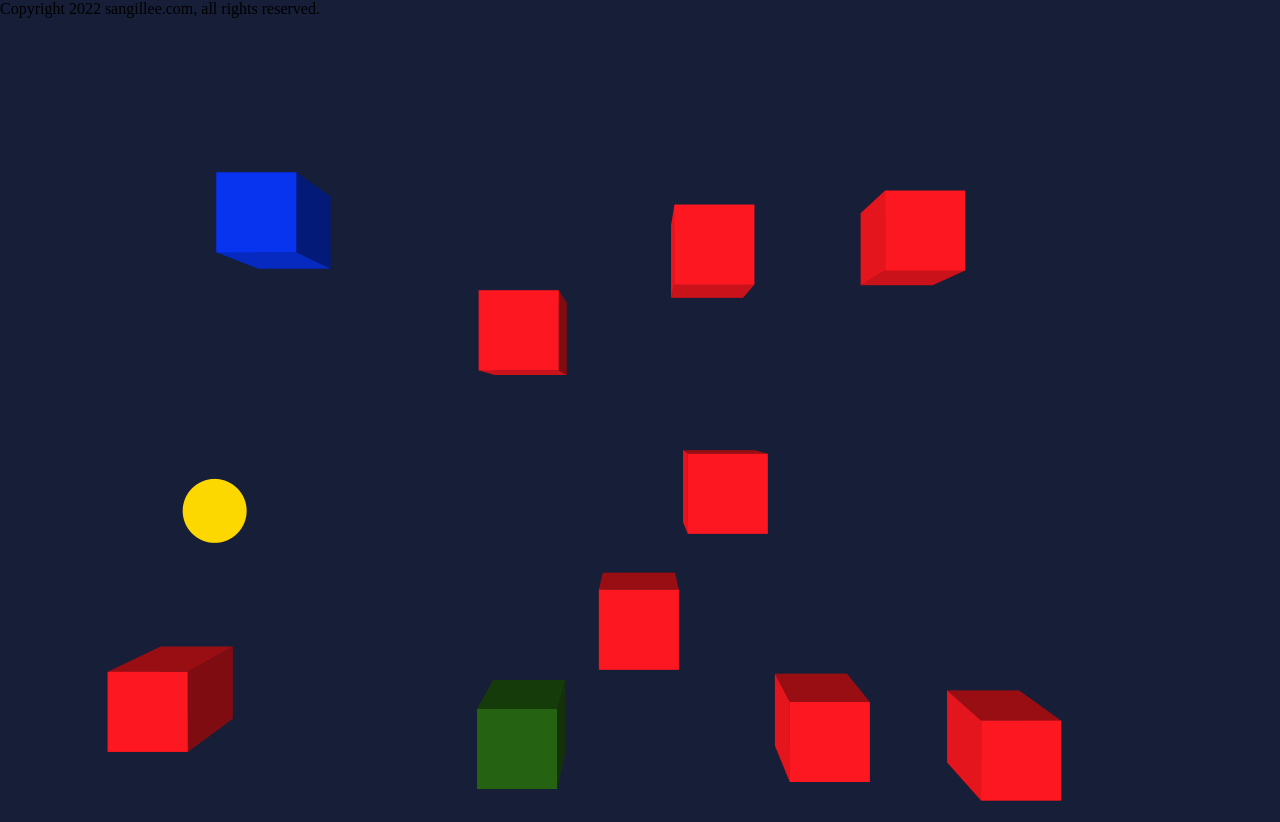
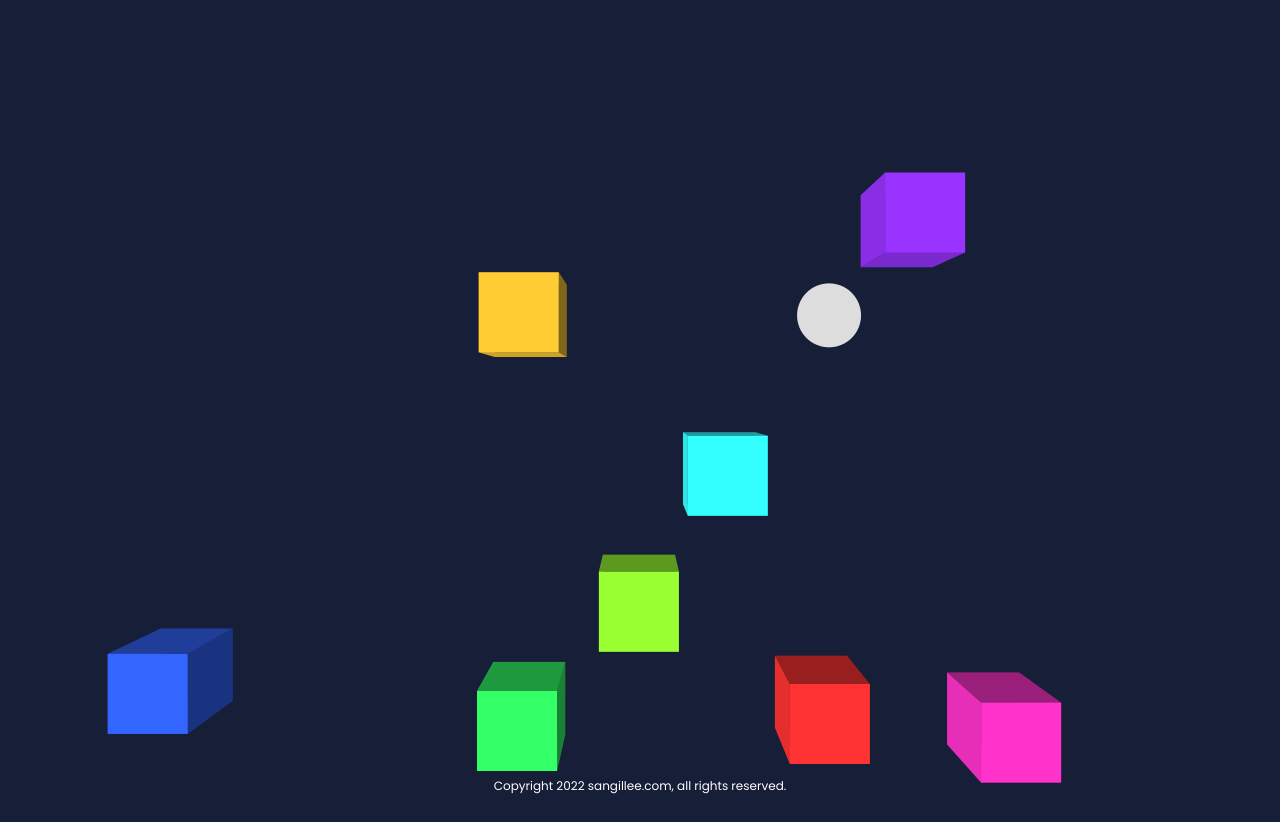
Before and after one commit to lee-sangil/BouncingBall, a plain HTML site: page index.html in a window 1280 px wide. Drawn offline with nearby package versions, Linux system fonts and the light colour scheme; files that its build step writes are made by us from their sources.

Commit message:
Play piano sounds

```diff
--- /dev/null
+++ b/css/reset.scss
@@ -0,0 +1,65 @@
+/* http://meyerweb.com/eric/tools/css/reset/
+   v2.0 | 20110126
+   License: none (public domain)
+*/
+
+:root{
+    --debug-mode: 1;
+}
+
+html, body, div, span, applet, object, iframe,
+h1, h2, h3, h4, h5, h6, p, blockquote, pre,
+a, abbr, acronym, address, big, cite, code,
+del, dfn, em, img, ins, kbd, q, s, samp,
+small, strike, strong, sub, sup, tt, var,
+b, u, i, center,
+dl, dt, dd, ol, ul, li,
+fieldset, form, label, legend,
+table, caption, tbody, tfoot, thead, tr, th, td,
+article, aside, canvas, details, embed,
+figure, figcaption, footer, header, hgroup,
+menu, nav, output, ruby, section, summary,
+time, mark, audio, video {
+    margin: 0;
+    padding: 0;
+    border: 0;
+    font-size: 100%;
+    font: inherit;
+    vertical-align: baseline;
+}
+/* HTML5 display-role reset for older browsers */
+article, aside, details, figcaption, figure,
+footer, header, hgroup, menu, nav, section {
+    display: block;
+}
+body {
+    line-height: 1;
+}
+ol, ul {
+    list-style: none;
+}
+blockquote, q {
+    quotes: none;
+}
+blockquote:before, blockquote:after,
+q:before, q:after {
+    content: '';
+    content: none;
+}
+table {
+    border-collapse: collapse;
+    border-spacing: 0;
+}
+
+#copyright{
+    position: fixed;
+    color: white;
+    font-family: 'Poppins', sans-serif;
+    font-weight: 400;
+    font-size: 1.5vh;
+    text-align: center;
+    width: 100%;
+    bottom: 0%;
+    margin-bottom: 1vh;
+    z-index: 100;
+}
--- a/index.html
+++ b/index.html
@@ -9,13 +9,14 @@
 
         <link href="https://fonts.gstatic.com" type="text/css" rel="preconnect">
         <link href="https://fonts.googleapis.com/css2?family=Poppins:wght@400;800&display=swap" type="text/css" rel="stylesheet">
-        <link href="../../common/reset.css" type="text/css" rel="stylesheet">
+        <link href="css/reset.css" type="text/css" rel="stylesheet">
         <link href="css/style.css" type="text/css" rel="stylesheet">
 
         <script src="js/app.js" type="module"></script>
         <script src="https://ajax.googleapis.com/ajax/libs/jquery/3.5.1/jquery.min.js"></script>
     </head>
     <body>
+        <audio id="myAudio" src="./assets/do.wav"></audio>
         <div id="copyright">
             <p>Copyright 2022 sangillee.com, all rights reserved.</p>
         </div>
--- a/js/Ball.js
+++ b/js/Ball.js
@@ -17,7 +17,7 @@ export class Ball{
         for (let i = 0; i < obstacles.num_obstacle; ++i)
             this.bounceObstacle(obstacles.nth_child[i]);
 
-        ctx.fillStyle = "#fdd700";
+        ctx.fillStyle = "#dddddd";
         ctx.beginPath();
         ctx.arc(this.x, this.y, this.radius, 0, 2 * Math.PI);
         ctx.fill();
@@ -46,12 +46,12 @@ export class Ball{
             this.vy = Math.sign(this.y - obstacle.eff_y) * Math.abs(this.vy);
             this.y += this.vy;
             // window.navigator.vibrate(5); // iOS does not support this function.
-            obstacle.changeColor();
+            obstacle.playSound();
         }else if ((this.x > minX && this.x < maxX) && (this.y > obstacle.eff_y && this.y < obstacle.eff_y_max) ){ // collide with vertical edge
             this.vx = Math.sign(this.x - obstacle.eff_x) * Math.abs(this.vx);
             this.x += this.vx;
             // window.navigator.vibrate(5); // iOS does not support this function.
-            obstacle.changeColor();
+            obstacle.playSound();
         }else{
             if (Math.pow(this.x - obstacle.eff_x,2) + Math.pow(this.y - obstacle.eff_y,2) < Math.pow(this.radius,2)){ // collide with top-left corner
                 let v_reflect_norm2 = Math.pow(this.x - obstacle.eff_x,2) + Math.pow(this.y - obstacle.eff_y,2);
@@ -61,7 +61,7 @@ export class Ball{
                 this.x += this.vx;
                 this.y += this.vy;
                 // window.navigator.vibrate(5); // iOS does not support this function.
-                obstacle.changeColor();
+                obstacle.playSound();
             }
             if (Math.pow(this.x - obstacle.eff_x_max,2) + Math.pow(this.y - obstacle.eff_y,2) < Math.pow(this.radius,2)){ // collide with top-right corner
                 let v_reflect_norm2 = Math.pow(this.x - obstacle.eff_x_max,2) + Math.pow(this.y - obstacle.eff_y,2);
@@ -71,7 +71,7 @@ export class Ball{
                 this.x += this.vx;
                 this.y += this.vy;
                 // window.navigator.vibrate(5); // iOS does not support this function.
-                obstacle.changeColor();
+                obstacle.playSound();
             }
             if (Math.pow(this.x - obstacle.eff_x,2) + Math.pow(this.y - obstacle.eff_y_max,2) < Math.pow(this.radius,2)){ // collide with bottom-left corner
                 let v_reflect_norm2 = Math.pow(this.x - obstacle.eff_x,2) + Math.pow(this.y - obstacle.eff_y_max,2);
@@ -81,7 +81,7 @@ export class Ball{
                 this.x += this.vx;
                 this.y += this.vy;
                 // window.navigator.vibrate(5); // iOS does not support this function.
-                obstacle.changeColor();
+                obstacle.playSound();
             }
             if (Math.pow(this.x - obstacle.eff_x_max,2) + Math.pow(this.y - obstacle.eff_y_max,2) < Math.pow(this.radius,2)){ // collide with bottom-right corner
                 let v_reflect_norm2 = Math.pow(this.x - obstacle.eff_x_max,2) + Math.pow(this.y - obstacle.eff_y_max,2);
@@ -91,7 +91,7 @@ export class Ball{
                 this.x += this.vx;
                 this.y += this.vy;
                 // window.navigator.vibrate(5); // iOS does not support this function.
-                obstacle.changeColor();
+                obstacle.playSound();
             }
         }
     }
--- a/js/Obstacle.js
+++ b/js/Obstacle.js
@@ -1,12 +1,42 @@
+function HSVtoRGB(h, s, v) {
+    var r, g, b, i, f, p, q, t;
+    if (arguments.length === 1) {
+        s = h.s, v = h.v, h = h.h;
+    }
+    i = Math.floor(h * 6);
+    f = h * 6 - i;
+    p = v * (1 - s);
+    q = v * (1 - f * s);
+    t = v * (1 - (1 - f) * s);
+    switch (i % 6) {
+        case 0: r = v, g = t, b = p; break;
+        case 1: r = q, g = v, b = p; break;
+        case 2: r = p, g = v, b = t; break;
+        case 3: r = p, g = q, b = v; break;
+        case 4: r = t, g = p, b = v; break;
+        case 5: r = v, g = p, b = q; break;
+    }
+    return {
+        r: Math.round(r * 255),
+        g: Math.round(g * 255),
+        b: Math.round(b * 255)
+    };
+}
+
 export class Obstacle{
     constructor(x, y, x_max, y_max) {
         this.top_x = x;
         this.top_y = y;
         this.top_x_max = x_max;
         this.top_y_max = y_max;
-        this.color_red = 253;
-        this.color_green = 23;
-        this.color_blue = 32;
+
+        const rgb = HSVtoRGB(Obstacle.count++ / 8., 0.8, 1.0);
+        this.color_red = rgb.r;
+        this.color_green = rgb.g;
+        this.color_blue = rgb.b;
+
+        this.audio = new Audio('./assets/' + Obstacle.count + '.wav');
+        this.audio.preload = 'auto';
 
         this.shadow_ratio = 0.9;
         this.eff_ratio = 1;
@@ -106,9 +136,9 @@ export class Obstacle{
         this.top_x_max = this.top_x_max + dx;
         this.top_y_max = this.top_y_max + dy;
     }
-    changeColor(){
-        this.color_red = Math.floor(Math.random()*256);
-        this.color_green = Math.floor(Math.random()*256);
-        this.color_blue = Math.floor(Math.random()*256);
+    playSound(){
+        this.audio.currentTime = 0;
+        this.audio.play();
     }
 }
+Obstacle.count = 0;
--- a/js/app.js
+++ b/js/app.js
@@ -17,7 +17,7 @@ class App{
         this.resize();
 
         this.ball = new Ball(this.stageWidth, this.stageHeight, this.stageHeight*0.04, this.stageHeight*0.006); // width, height, radius, initial speed
-        this.obstacles = new Obstacles(this.stageWidth, this.stageHeight, 10, this.ball); // width, height, the maximum number of obstacles, exclusion region(=ball)
+        this.obstacles = new Obstacles(this.stageWidth, this.stageHeight, 8, this.ball); // width, height, the maximum number of obstacles, exclusion region(=ball)
         this.obstacles.updateView(this.stageWidth, this.stageHeight, 0, 0);
 
         window.requestAnimationFrame(this.animate.bind(this));
```
Also changed, not shown: 8 other files.
